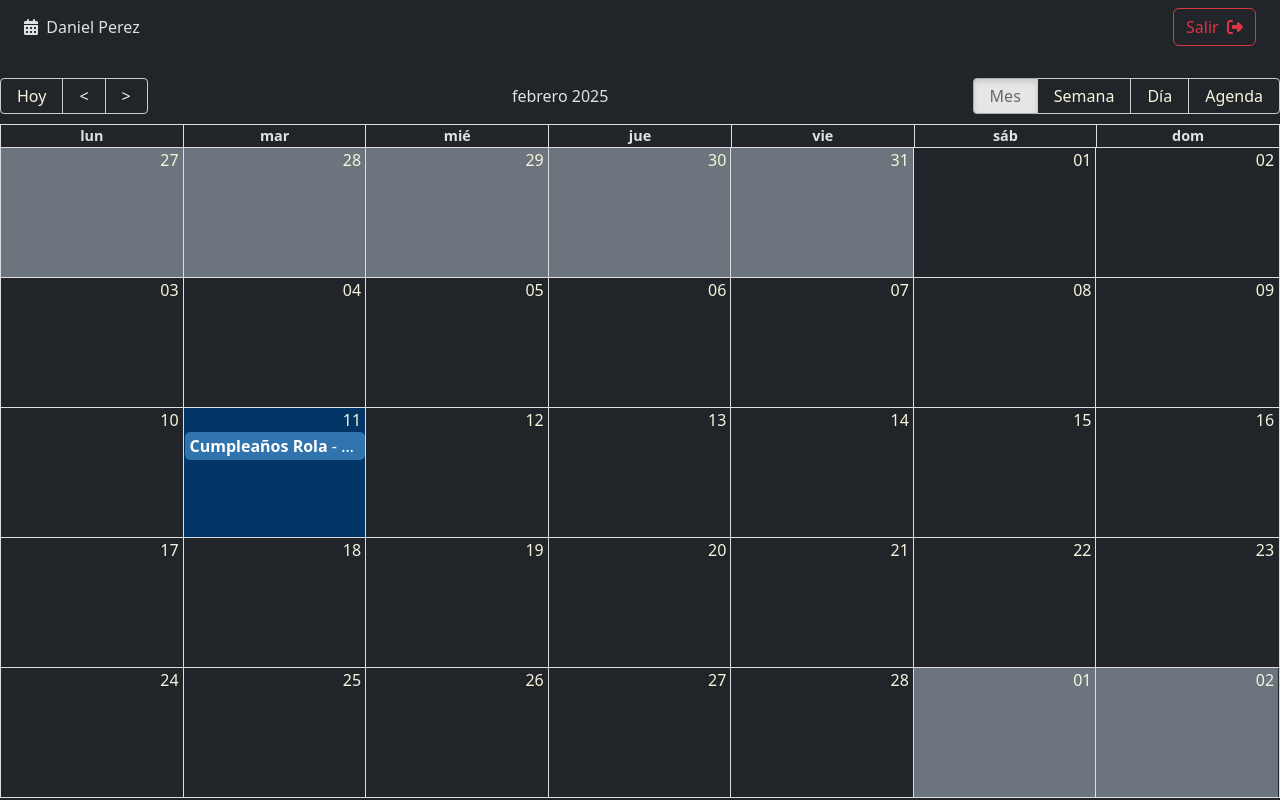
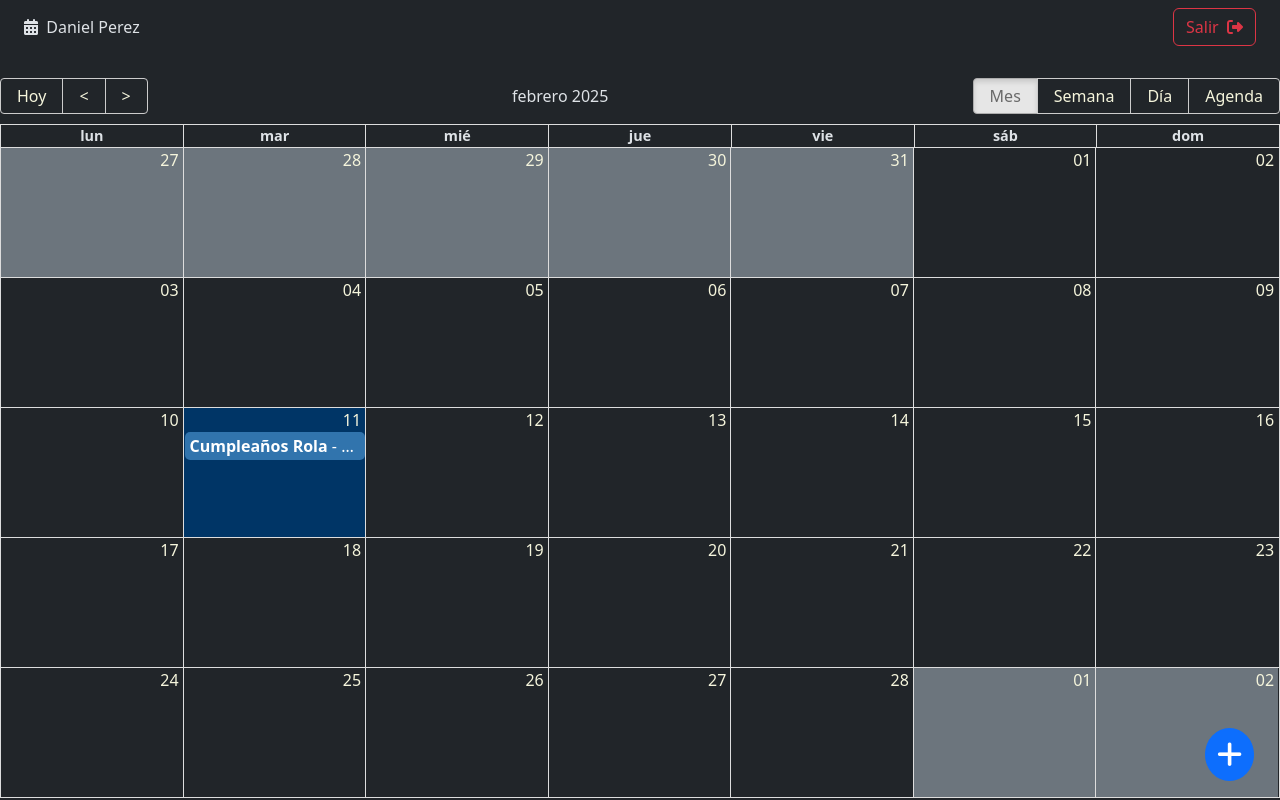
Before and after one commit to kanixdaniel/collaborative-calendar-react, a React (Vite) app: page / in a window 1280 px wide. Built offline with nearby package versions, Linux system fonts and the light colour scheme.

Commit message:
Feat: boton para agregar un nuevo evento

```diff
--- /dev/null
+++ b/src/calendar/components/FabAddNewEvent.jsx
@@ -0,0 +1,30 @@
+import { useDispatch } from "react-redux"
+import { useCalendarStore, useUiStore } from "../../hooks";
+import { addHours } from "date-fns";
+
+export const FabAddNewEvent = () => {
+    const dispatch = useDispatch();
+    const { openEventModal } = useUiStore();
+    const { setActiveEvent } = useCalendarStore();
+
+    const onNewEvent = () => {
+        setActiveEvent({
+            title: '',
+            notes: '',
+            start: new Date(),
+            end: addHours(new Date(), 2),
+            bgColor: '#fafafa',
+            user: {
+                _id: '123',
+                name: 'Daniel'
+            }
+        });
+        openEventModal()
+    }
+
+    return (
+        <button className="btn btn-primary fab" onClick={onNewEvent}>
+            <i className="fas fa-plus"></i>
+        </button>
+    )
+}
--- a/src/calendar/components/index.js
+++ b/src/calendar/components/index.js
@@ -1,3 +1,4 @@
 export * from './EventBox';
 export * from './EventModal';
+export * from './FabAddNewEvent';
 export * from './Navbar';
--- a/src/calendar/pages/Calendar.jsx
+++ b/src/calendar/pages/Calendar.jsx
@@ -1,8 +1,7 @@
 import { Calendar as FullCalendar } from 'react-big-calendar'
 import 'react-big-calendar/lib/css/react-big-calendar.css';
-import { addHours } from 'date-fns';
 import { getMessagesEs, localizer } from '../helpers';
-import { EventBox, EventModal, Navbar } from "../components"
+import { EventBox, EventModal, FabAddNewEvent, Navbar } from "../components"
 import { useState } from 'react';
 import { useCalendarStore, useUiStore } from '../../hooks';
 
@@ -48,6 +47,7 @@ export const Calendar = () => {
                 onView={onViewChanged}
             />
             <EventModal />
+            <FabAddNewEvent />
         </>
     )
 }
--- a/src/styles.css
+++ b/src/styles.css
@@ -54,3 +54,14 @@
     outline: none;
     padding: 10px;
 }
+
+/* Fab */
+.fab {
+    border-radius: 100%;
+    right: 1.6rem;
+    bottom: 1.2rem;
+    font-size: 1.8rem;
+    padding: 0.7rem;
+    position: fixed;
+    z-index: 10;
+}
```
